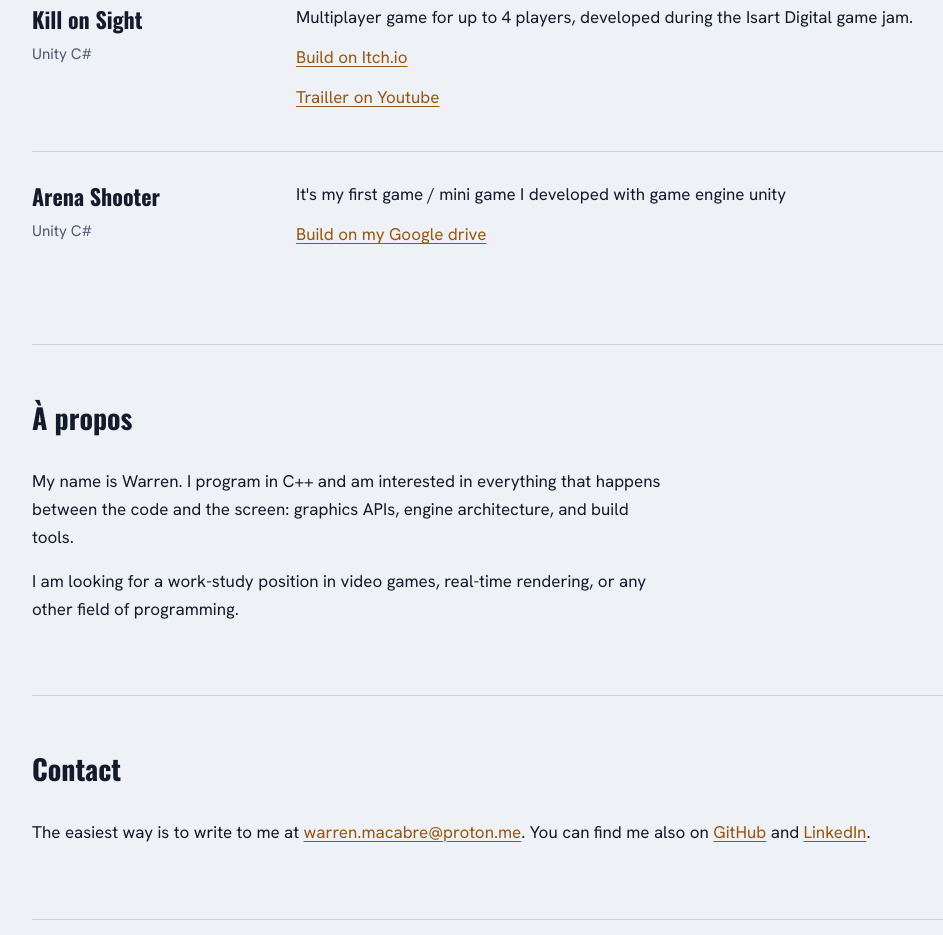
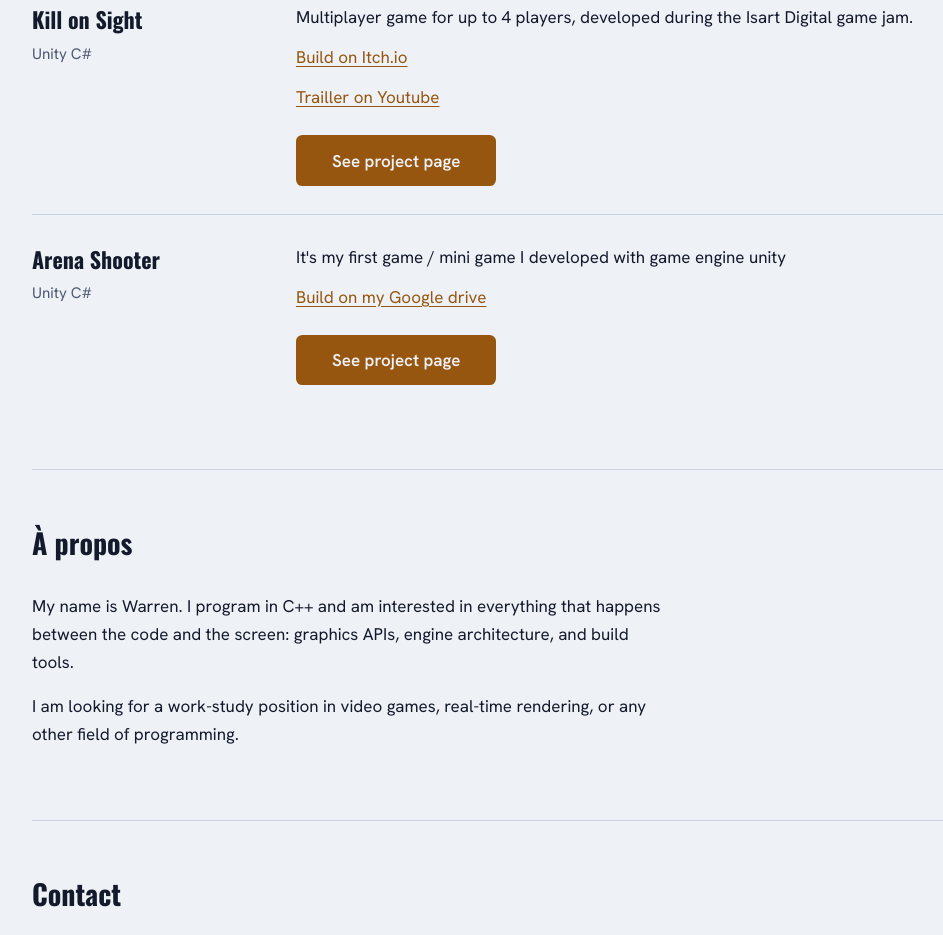
Before and after one commit to Playm0r3/warren-macabre.github.io, a plain HTML site: page index.html in a window 1280 px wide. Shown: the part 948-1883 px from the top of the page, without its empty margins (136-1079 px from the left). Drawn offline with nearby package versions, Linux system fonts and the light colour scheme.

Commit message:
[Add]: Boutons

```diff
--- a/index.html
+++ b/index.html
@@ -75,6 +75,9 @@
           <p>Multiplayer game for up to 4 players, developed during the Isart Digital game jam. </p>
           <p><a href="https://daniexcla.itch.io/kill-on-sight" target="_blank">Build on Itch.io</a></p>
           <p><a href="https://youtu.be/s_zyhgkpU8M?si=geEPRQkjmHolrkCE" target="_blank">Trailler on Youtube</a><p>
+          <div class="btns">
+            <a class="btn-main" href="kos.html">See project page</a>
+          </div>
         </div>
       </article>
 
@@ -86,6 +89,9 @@
         <div>
           <p>It's my first game / mini game I developed with game engine unity</p>
           <p><a href="https://drive.google.com/drive/u/1/folders/1Ul79hBlTBnSs-VzIw-IgVUx2QUv0Yc1X" target="_blank">Build on my Google drive</a></p>
+          <div class="btns">
+            <a class="btn-main" href="arena.html">See project page</a>
+          </div>
         </div>
       </article>
     </section>
```
